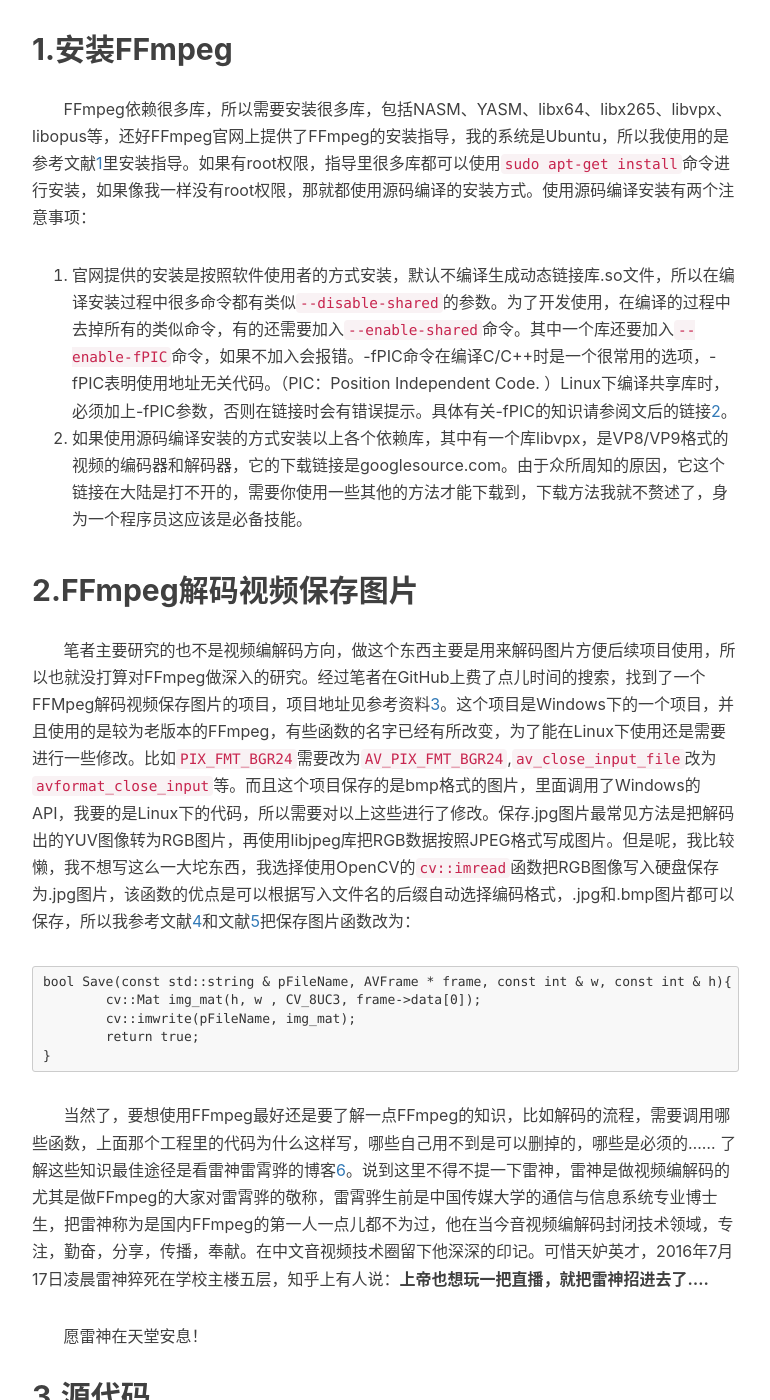
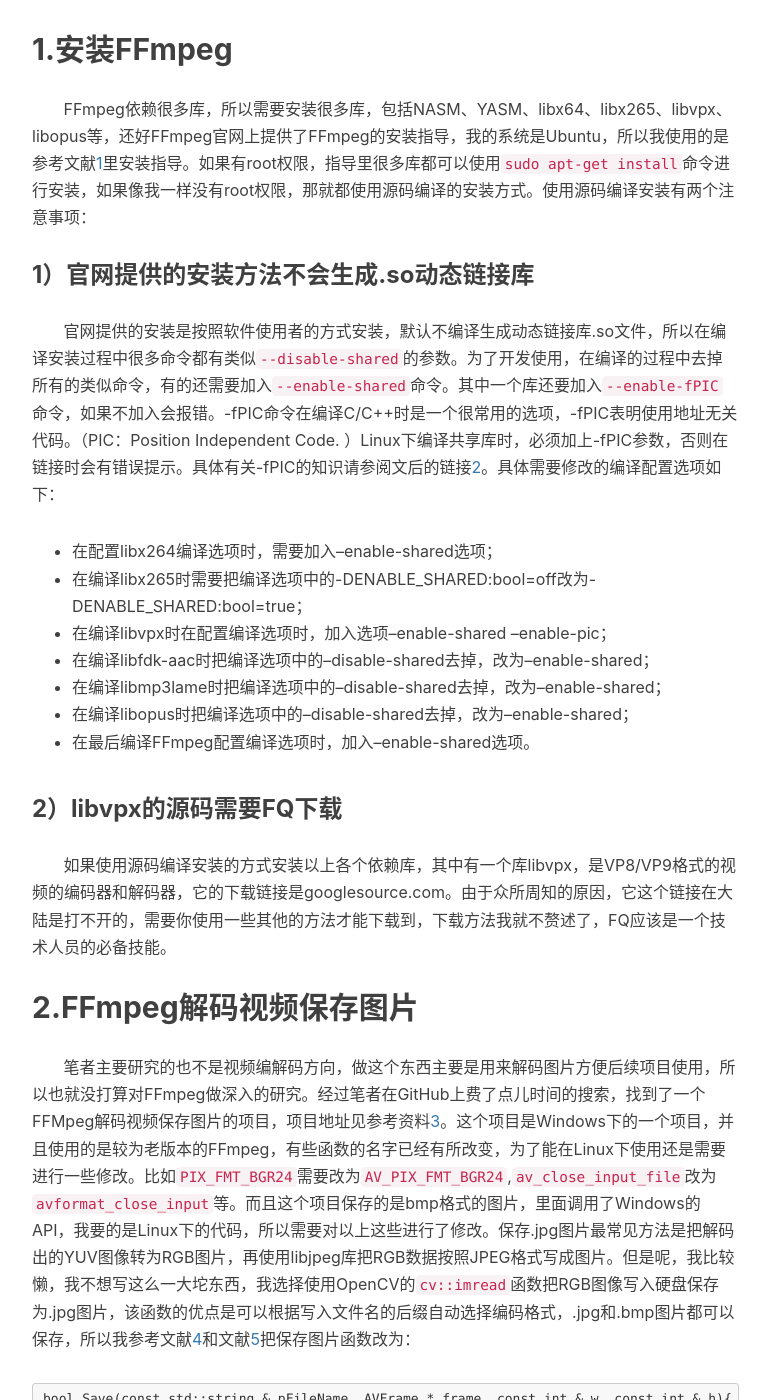
Before and after one commit to QiangXie/QiangXie.github.io, a Jekyll site: the page built from _posts/2017-12-5-FFmpeg解码视频保存图片.markdown, in a window 1280 px wide and 1400 px high, scrolled down 1092 px. Shown: the whole window, without its empty margins (233-1003 px from the left). Built offline with Jekyll 4.4.1, drawn with Linux system fonts in a browser that asks for light colours; nearby versions of some CDN libraries; comment, search, counter and statistics services are not loaded.

Commit message:
add some detail to ffmpeg install guide

```diff
--- a/_posts/2017-12-5-FFmpeg解码视频保存图片.markdown
+++ b/_posts/2017-12-5-FFmpeg解码视频保存图片.markdown
@@ -20,8 +20,21 @@
 
 &#160; &#160; &#160; &#160;FFmpeg依赖很多库，所以需要安装很多库，包括NASM、YASM、libx64、libx265、libvpx、libopus等，还好FFmpeg官网上提供了FFmpeg的安装指导，我的系统是Ubuntu，所以我使用的是参考文献[1]里安装指导。如果有root权限，指导里很多库都可以使用`sudo apt-get install`命令进行安装，如果像我一样没有root权限，那就都使用源码编译的安装方式。使用源码编译安装有两个注意事项：
 
-1. 官网提供的安装是按照软件使用者的方式安装，默认不编译生成动态链接库.so文件，所以在编译安装过程中很多命令都有类似`--disable-shared`的参数。为了开发使用，在编译的过程中去掉所有的类似命令，有的还需要加入`--enable-shared`命令。其中一个库还要加入`--enable-fPIC`命令，如果不加入会报错。-fPIC命令在编译C/C++时是一个很常用的选项，-fPIC表明使用地址无关代码。（PIC：Position Independent Code. ）Linux下编译共享库时，必须加上-fPIC参数，否则在链接时会有错误提示。具体有关-fPIC的知识请参阅文后的链接[2]。
-2. 如果使用源码编译安装的方式安装以上各个依赖库，其中有一个库libvpx，是VP8/VP9格式的视频的编码器和解码器，它的下载链接是googlesource.com。由于众所周知的原因，它这个链接在大陆是打不开的，需要你使用一些其他的方法才能下载到，下载方法我就不赘述了，身为一个程序员这应该是必备技能。
+### 1）官网提供的安装方法不会生成.so动态链接库 ###
+
+&#160; &#160; &#160; &#160;官网提供的安装是按照软件使用者的方式安装，默认不编译生成动态链接库.so文件，所以在编译安装过程中很多命令都有类似`--disable-shared`的参数。为了开发使用，在编译的过程中去掉所有的类似命令，有的还需要加入`--enable-shared`命令。其中一个库还要加入`--enable-fPIC`命令，如果不加入会报错。-fPIC命令在编译C/C++时是一个很常用的选项，-fPIC表明使用地址无关代码。（PIC：Position Independent Code. ）Linux下编译共享库时，必须加上-fPIC参数，否则在链接时会有错误提示。具体有关-fPIC的知识请参阅文后的链接[2]。具体需要修改的编译配置选项如下：
+
+- 在配置libx264编译选项时，需要加入--enable-shared选项；
+- 在编译libx265时需要把编译选项中的-DENABLE_SHARED:bool=off改为-DENABLE_SHARED:bool=true；
+- 在编译libvpx时在配置编译选项时，加入选项--enable-shared --enable-pic；
+- 在编译libfdk-aac时把编译选项中的--disable-shared去掉，改为--enable-shared；
+- 在编译libmp3lame时把编译选项中的--disable-shared去掉，改为--enable-shared；
+- 在编译libopus时把编译选项中的--disable-shared去掉，改为--enable-shared；
+- 在最后编译FFmpeg配置编译选项时，加入--enable-shared选项。
+
+### 2）libvpx的源码需要FQ下载 ###
+
+&#160; &#160; &#160; &#160;如果使用源码编译安装的方式安装以上各个依赖库，其中有一个库libvpx，是VP8/VP9格式的视频的编码器和解码器，它的下载链接是googlesource.com。由于众所周知的原因，它这个链接在大陆是打不开的，需要你使用一些其他的方法才能下载到，下载方法我就不赘述了，FQ应该是一个技术人员的必备技能。
 
 ## 2.FFmpeg解码视频保存图片 ##
 
```
